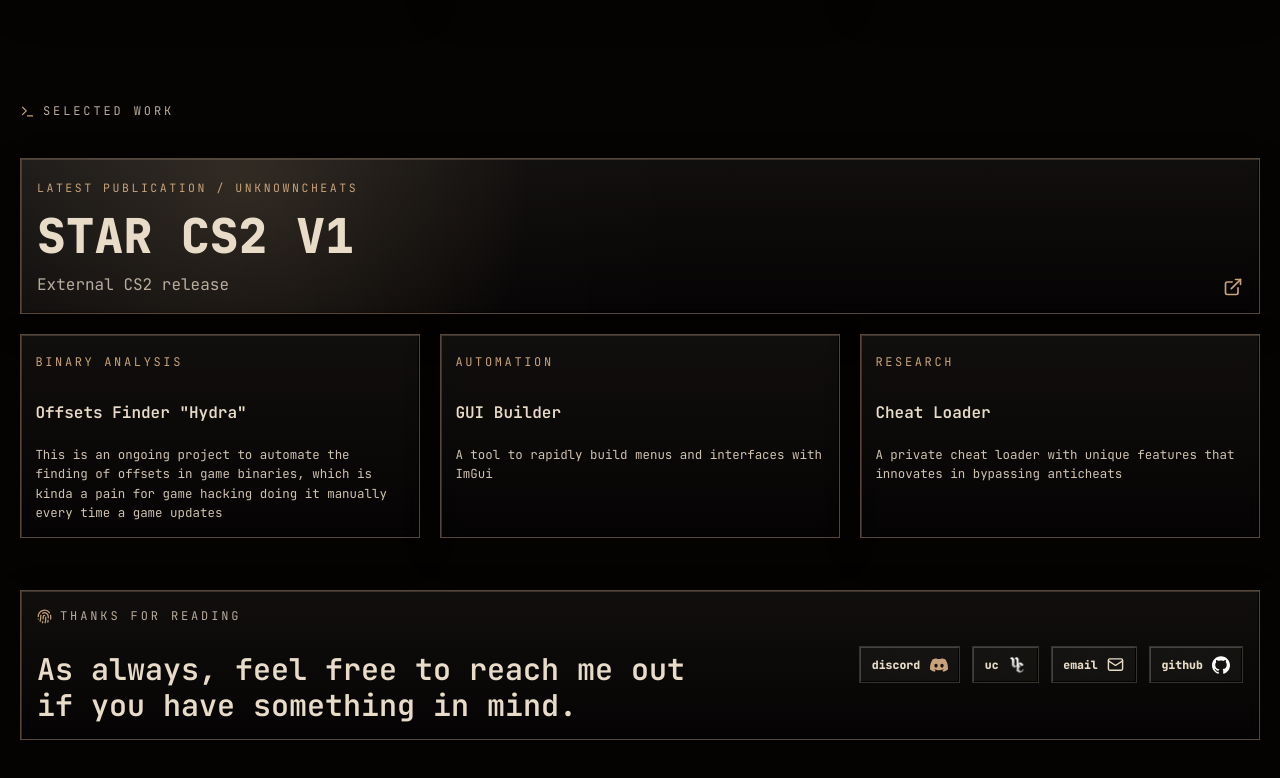
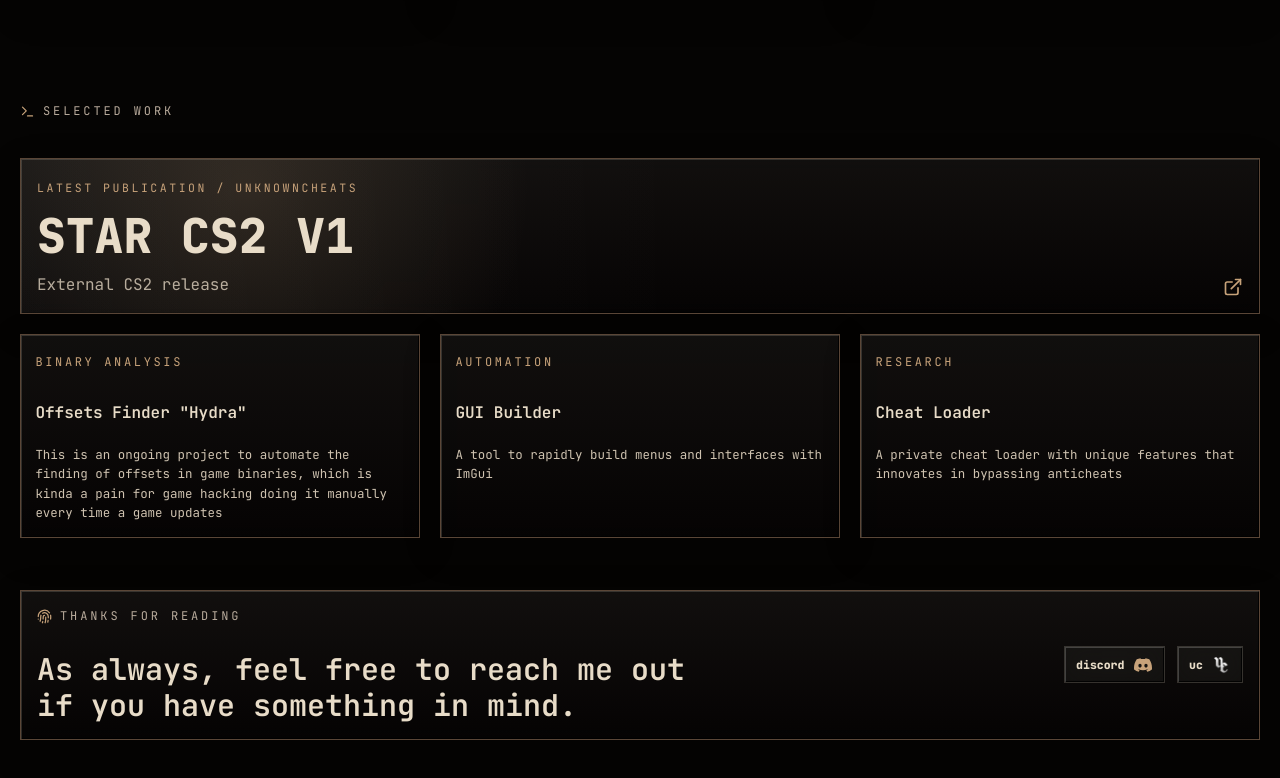
Before and after one commit to novakslok/Portfolio, a React (Vite) app: page / in a window 1280 px wide. Shown: the part 3162-3940 px from the top of the page. Built offline with nearby package versions, Linux system fonts and the light colour scheme; no server answers.

Commit message:
Remove email and GitHub contact buttons

```diff
--- a/src/main.jsx
+++ b/src/main.jsx
@@ -9,7 +9,6 @@ import {
   ExternalLink,
   Fingerprint,
   Headphones,
-  Mail,
   MessageCircle,
   MonitorCog,
   Presentation,
@@ -798,14 +797,6 @@ function Contact() {
             UC
             <img className="button-logo" src={asset('assets/brands/unknowncheats.png')} alt="" />
           </a>
-          <a className="secondary-button" href="mailto:contact@example.com">
-            Email
-            <Mail size={17} />
-          </a>
-          <a className="secondary-button" href="https://github.com/" target="_blank" rel="noreferrer">
-            GitHub
-            <img className="button-logo" src={asset('assets/brands/github.svg')} alt="" />
-          </a>
         </div>
       </Reveal>
     </section>
```
